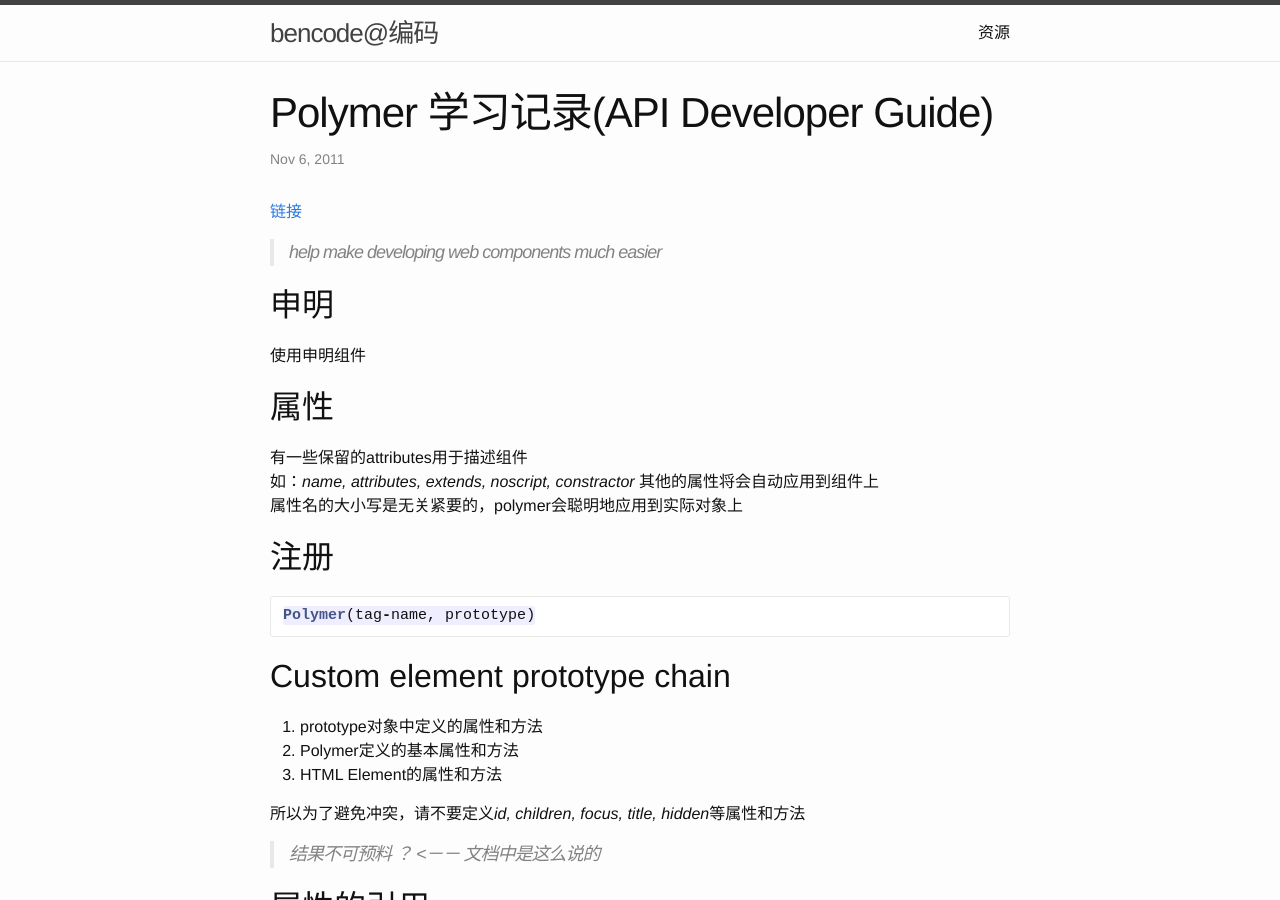
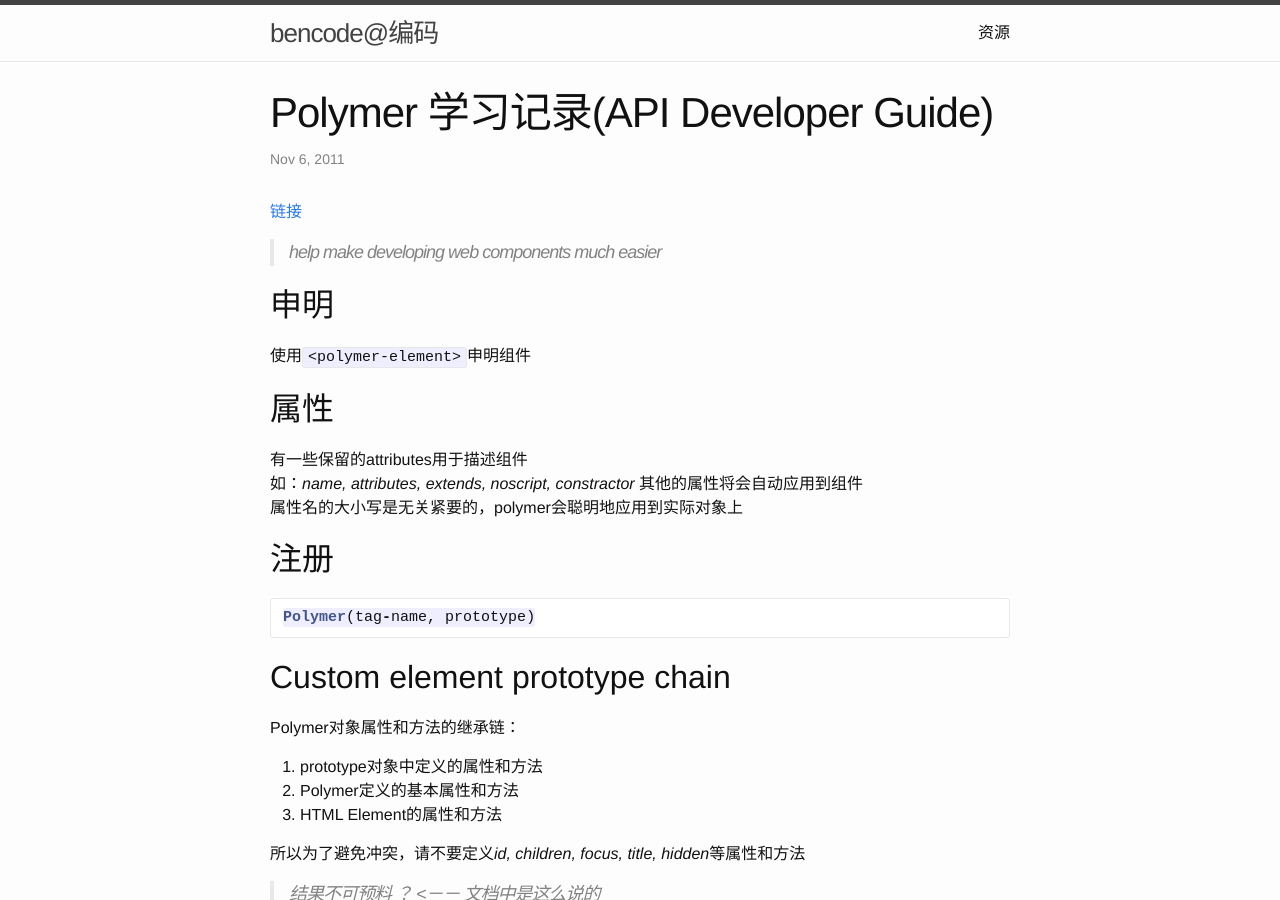
Before and after one commit to bencode/bencode.github.io, a Jekyll site: the page built from _posts/polymer/learning/2011-11-06-api-developer-guide.md, in a window 1280 px wide and 900 px high. Built offline with Jekyll 4.4.1, drawn with Linux system fonts in a browser that asks for light colours.

Commit message:
小修改

````diff
--- a/_posts/polymer/learning/2011-11-06-api-developer-guide.md
+++ b/_posts/polymer/learning/2011-11-06-api-developer-guide.md
@@ -12,14 +12,14 @@
 
 ## 申明
 
-使用<polymer-element>申明组件
+使用`<polymer-element>`申明组件
 
 
 ## 属性
 
 有一些保留的attributes用于描述组件
 如：*name, attributes, extends, noscript, constractor*
-其他的属性将会自动应用到组件上
+其他的属性将会自动应用到组件
 属性名的大小写是无关紧要的，polymer会聪明地应用到实际对象上
 
 
@@ -30,6 +30,9 @@
 ```
 
 ## Custom element prototype chain
+
+
+Polymer对象属性和方法的继承链：
 
 1. prototype对象中定义的属性和方法
 2. Polymer定义的基本属性和方法
@@ -205,7 +208,7 @@
 ```
 
 
-### 自动节点查找
+## 自动节点查找
 
 有id的dom节点引用，可以通过`this.$.id` 引用得到
 
````
Also changed, not shown: other parts of _posts/polymer/learning/2011-11-06-api-developer-guide.md (+1 -1 lines), 1 other file.
